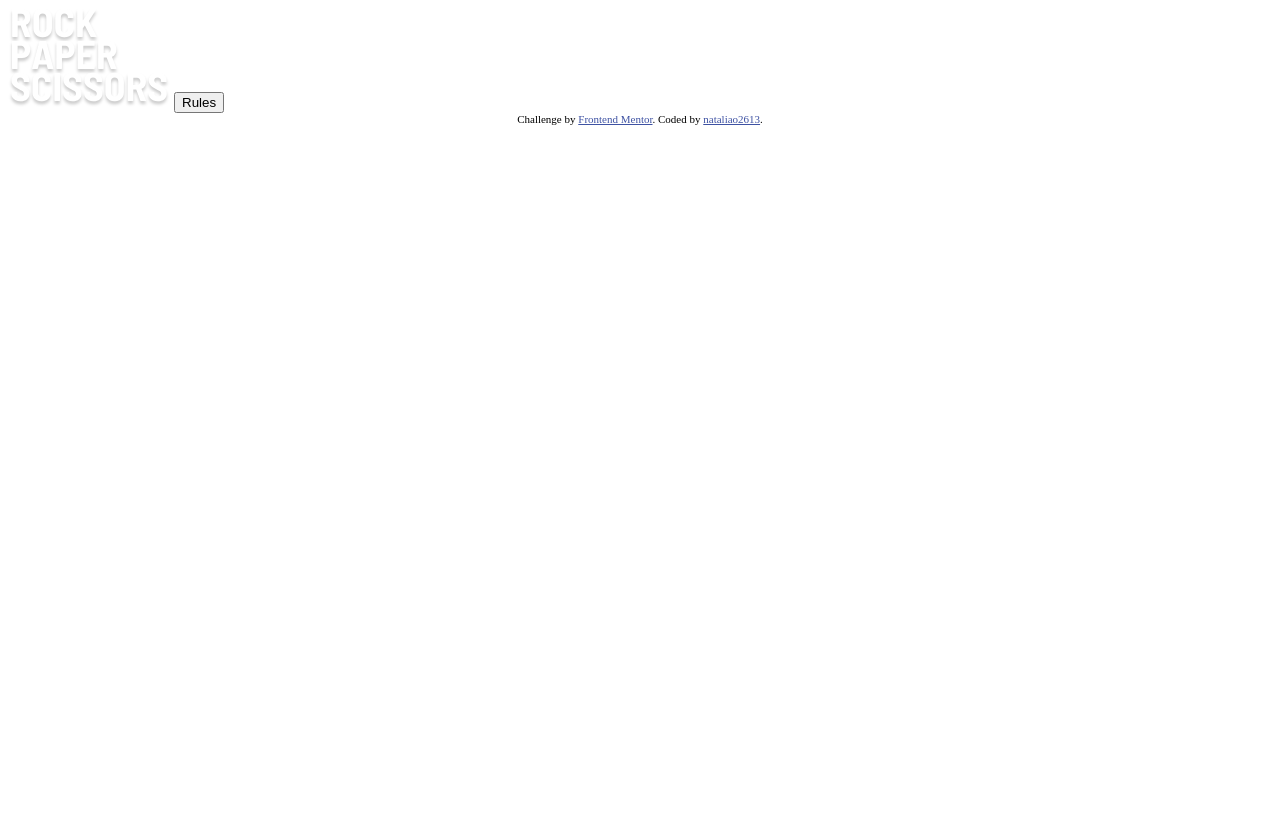
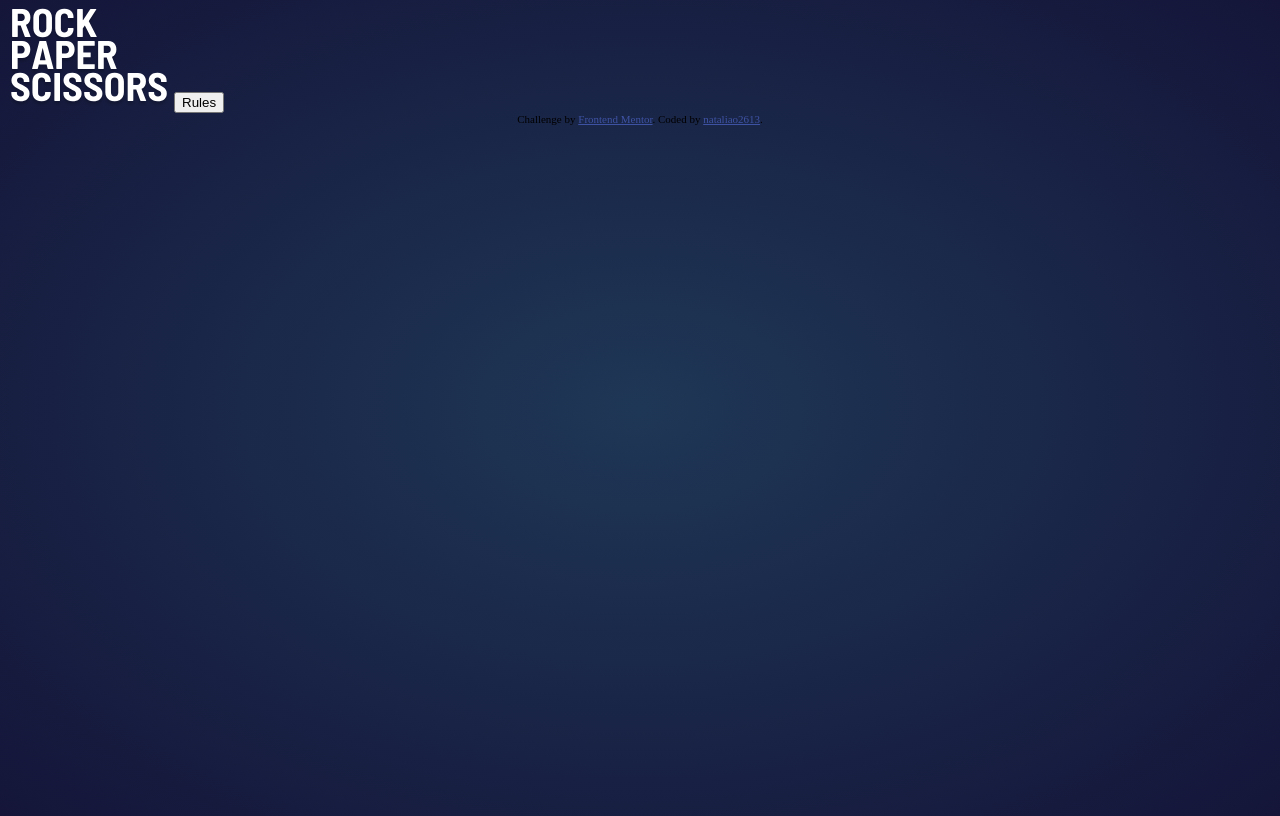
Before and after one commit to nataliao2613/Rock-Paper-Scissors-Game, a plain HTML site: page src/index.html in a window 1280 px wide. Drawn offline with Linux system fonts and the light colour scheme.

Commit message:
background added

```diff
--- a/src/scss/style.scss
+++ b/src/scss/style.scss
@@ -1,3 +1,10 @@
+$background-color: radial-gradient(hsl(214, 47%, 23%), hsl(237, 49%, 15%));
+
+body {
+    background: $background-color;
+    min-height: 100vh;
+}
+
 .attribution {
     font-size: 11px;
     text-align: center;
```
Also changed, not shown: src/scss/style.css, 1 other file.
